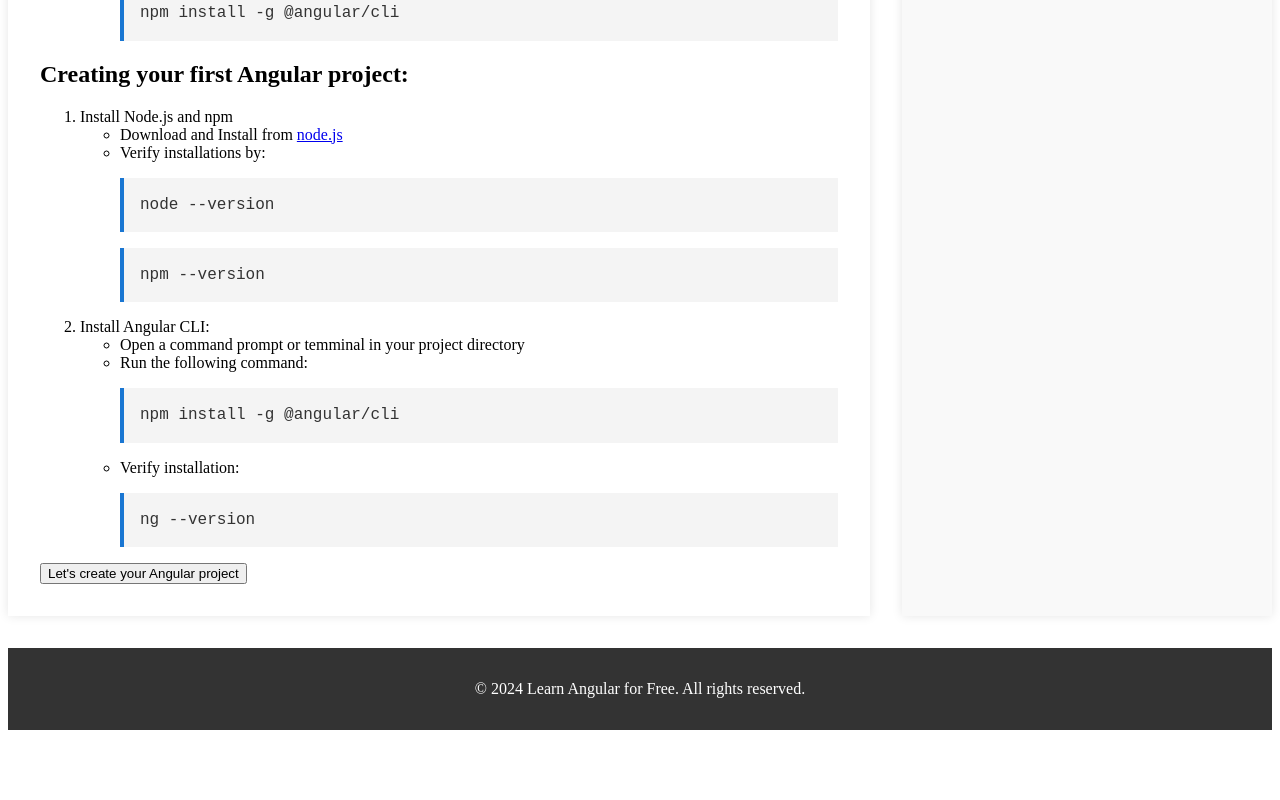
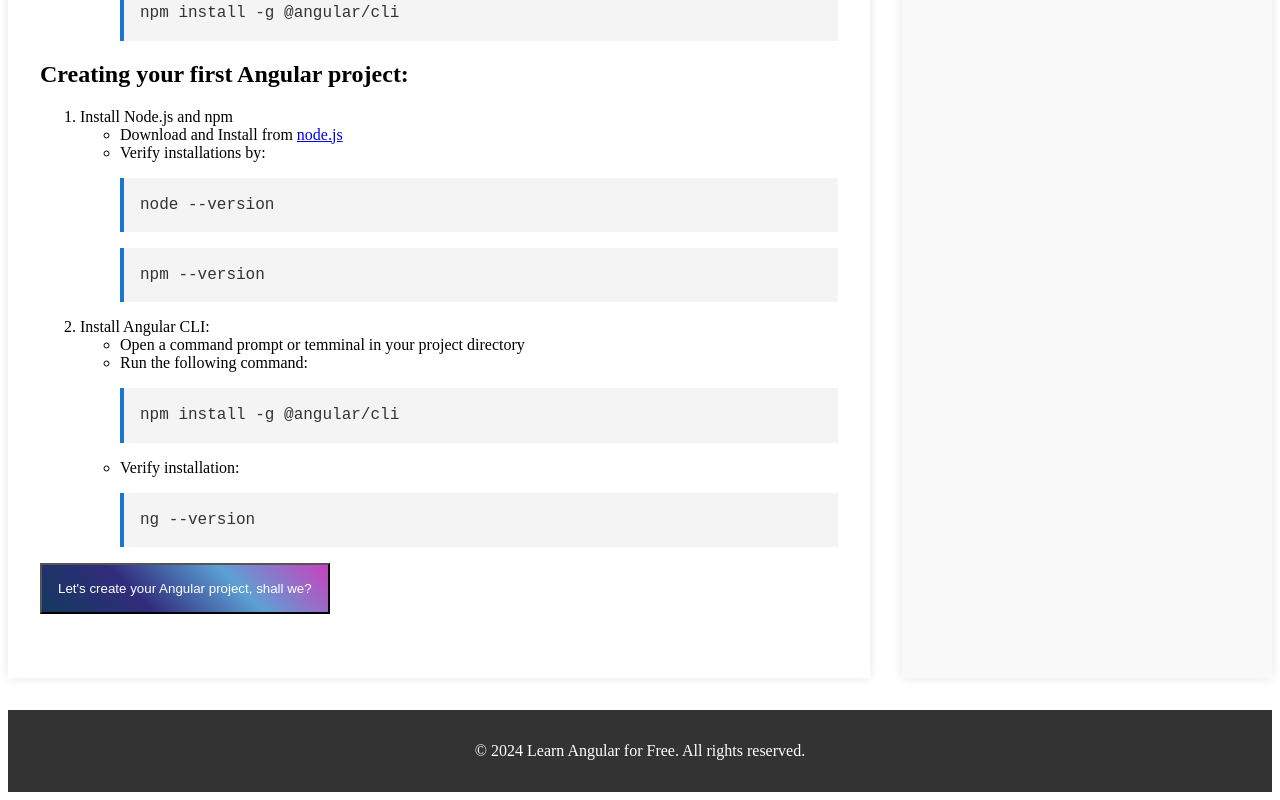
Before and after one commit to pputtaswamy07/Learn-Angular, an Angular app: page / in a window 1280 px wide. Shown: the part 718-1518 px from the top of the page. Before the commit the page ends 1456 px from the top, so only its background shows below. Built offline with nearby package versions, Linux system fonts and the light colour scheme.

Commit message:
button with click function to route to create-project

```diff
--- a/src/app/first-page/first-page.component.css
+++ b/src/app/first-page/first-page.component.css
@@ -57,3 +57,12 @@
   max-width: 100%;
   height: auto;
 }
+button {
+  background: linear-gradient(45deg, #14395e, #312c7c, #5ca0d3, #c941bd);
+  color: white;
+  text-align: center;
+  padding: 1rem;
+  margin-bottom: 2rem;
+  display: flex;
+  justify-content: flex-end;
+}
--- a/src/app/first-page/first-page.component.html
+++ b/src/app/first-page/first-page.component.html
@@ -73,7 +73,7 @@
             </ol>
         </section>
         <div><button routerLink="/createProject">Let's create your Angular
-                project</button></div>
+                project, shall we?</button></div>
     </div>
     <aside>
         <h3>Quick Links</h3>
--- a/src/app/first-page/first-page.component.ts
+++ b/src/app/first-page/first-page.component.ts
@@ -1,9 +1,10 @@
 import { Component } from '@angular/core';
-
+import { RouterLink } from '@angular/router';
+import { CommonModule } from '@angular/common';
 @Component({
   selector: 'app-first-page',
   standalone: true,
-  imports: [],
+  imports: [CommonModule, RouterLink],
   templateUrl: './first-page.component.html',
   styleUrls: ['./first-page.component.css', '../../styles.css'],
 })
```
